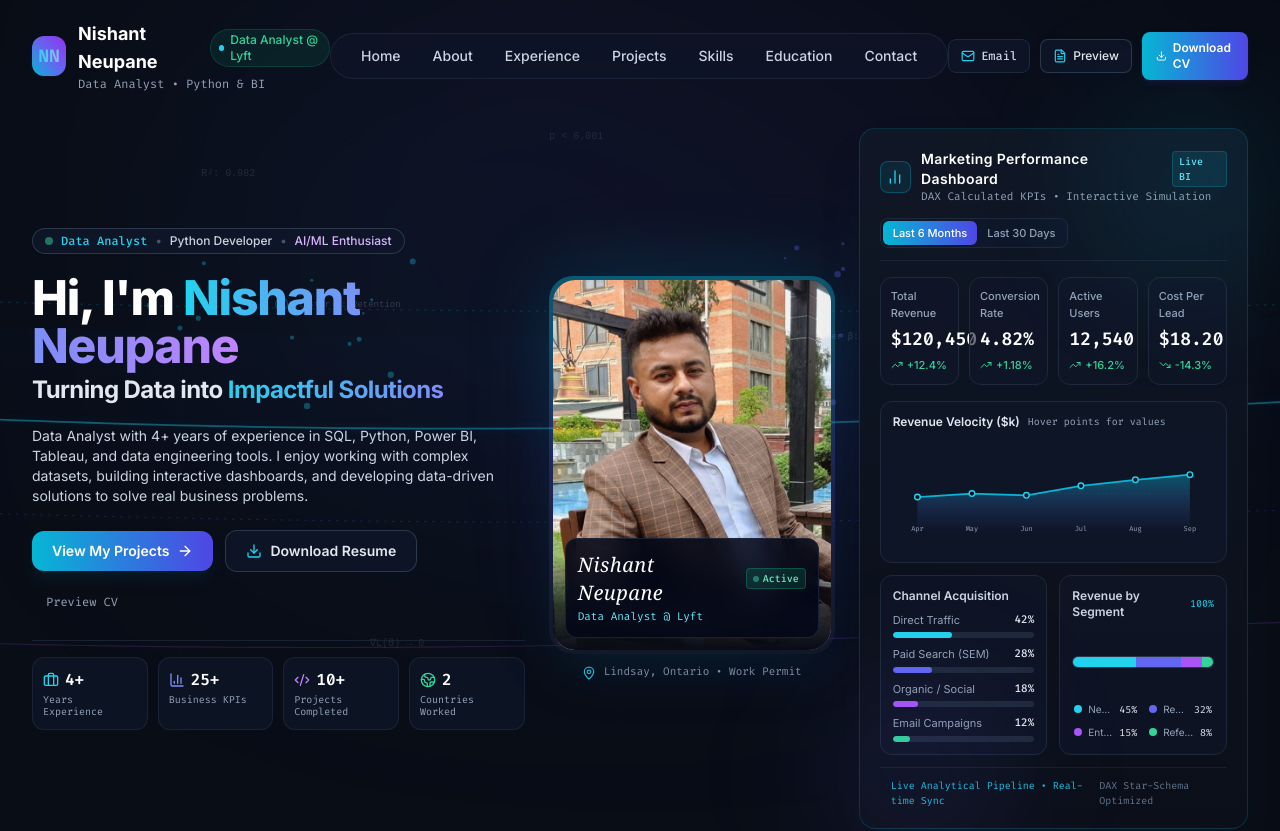
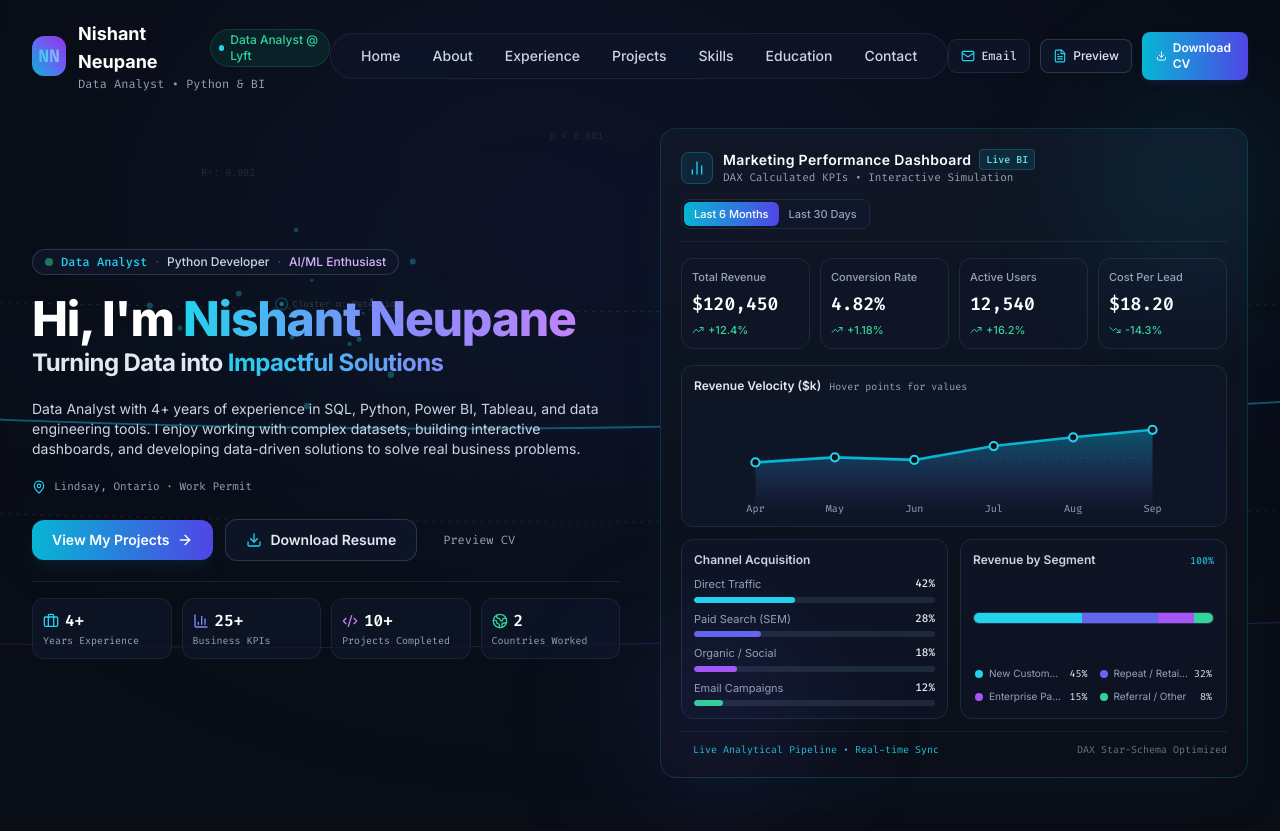
Before and after one commit to npn-nishant/portfolio, a React (Vite) app in the folder frontend/: page / in a window 1280 px wide. Shown: the top 831 px of the page. Built offline with nearby package versions, Linux system fonts and the light colour scheme.

Commit message:
remove center photo from hero

```diff
--- a/frontend/src/components/Hero.jsx
+++ b/frontend/src/components/Hero.jsx
@@ -28,18 +28,18 @@ export default function Hero({ onOpenResume }) {
       <div className="absolute top-1/4 left-1/2 -translate-x-1/2 -translate-y-1/2 w-[900px] h-[550px] bg-gradient-to-tr from-cyan-600/10 via-indigo-600/10 to-transparent blur-[140px] pointer-events-none rounded-full"></div>
 
       <div className="max-w-[1440px] mx-auto px-4 sm:px-6 lg:px-8 relative">
-        <div className="grid grid-cols-1 lg:grid-cols-12 gap-8 lg:gap-6 items-center">
+        <div className="grid grid-cols-1 lg:grid-cols-12 gap-8 lg:gap-10 items-center">
 
-          {/* Column 1: Left Text & CTAs & Stats (4.5 cols on desktop) */}
-          <div className="lg:col-span-5 space-y-5">
+          {/* Column 1: Left Text & CTAs & Stats (6 cols on desktop) */}
+          <div className="lg:col-span-6 space-y-5">
 
             {/* Top Pill / Status Tag */}
             <div className="inline-flex items-center gap-2 px-3 py-1 rounded-full bg-slate-900/90 border border-slate-700/80 text-xs font-medium text-slate-300 shadow-sm backdrop-blur-sm">
               <span className="w-2 h-2 rounded-full bg-emerald-400 animate-pulse"></span>
               <span className="font-mono text-cyan-400">Data Analyst</span>
-              <span className="text-slate-600">•</span>
+              <span className="text-slate-600">·</span>
               <span className="text-slate-300">Python Developer</span>
-              <span className="text-slate-600">•</span>
+              <span className="text-slate-600">·</span>
               <span className="text-purple-300">AI/ML Enthusiast</span>
             </div>
 
@@ -63,6 +63,12 @@ export default function Hero({ onOpenResume }) {
             <p className="text-xs sm:text-sm text-slate-300 leading-relaxed max-w-xl">
               Data Analyst with 4+ years of experience in SQL, Python, Power BI, Tableau, and data engineering tools. I enjoy working with complex datasets, building interactive dashboards, and developing data-driven solutions to solve real business problems.
             </p>
+
+            {/* Location badge */}
+            <div className="flex items-center gap-2 text-[11px] font-mono text-slate-400">
+              <MapPin className="w-3.5 h-3.5 text-cyan-400" />
+              <span>Lindsay, Ontario · Work Permit</span>
+            </div>
 
             {/* CTA Buttons */}
             <div className="flex flex-wrap items-center gap-3 pt-1">
@@ -114,52 +120,8 @@ export default function Hero({ onOpenResume }) {
 
           </div>
 
-          {/* Column 2: Center Hero Portrait Showcase with Real Cropped Photo */}
-          <div className="lg:col-span-3 flex justify-center items-center py-4 lg:py-0">
-            <div className="relative group max-w-[280px] sm:max-w-[320px] lg:max-w-none w-full flex flex-col items-center">
-
-              {/* Ambient Glow behind the photo */}
-              <div className="absolute inset-0 bg-gradient-to-b from-cyan-500/20 via-indigo-600/15 to-transparent rounded-3xl blur-2xl pointer-events-none group-hover:scale-105 transition-transform duration-500"></div>
-
-              {/* Real High-Res Cropped Photo Container */}
-              <div className="relative p-1 rounded-3xl bg-gradient-to-b from-cyan-500/40 via-indigo-500/20 to-slate-800/40 shadow-2xl shadow-cyan-950/40 group-hover:border-cyan-400/60 transition-all duration-300">
-                <div className="relative rounded-[22px] overflow-hidden bg-slate-900 aspect-[3/4] max-h-[380px]">
-                  <img
-                    src="/hero-photo.jpg"
-                    alt={personalInfo.name}
-                    className="w-full h-full object-cover object-top select-none group-hover:scale-[1.03] transition-transform duration-500"
-                  />
-                  {/* Subtle bottom gradient to blend with the card overlay */}
-                  <div className="absolute inset-x-0 bottom-0 h-24 bg-gradient-to-t from-[#090d16] via-[#090d16]/70 to-transparent pointer-events-none"></div>
-
-                  {/* Floating Signature & Role Overlay directly on the photo */}
-                  <div className="absolute bottom-3 inset-x-3 p-3 rounded-xl bg-slate-950/85 backdrop-blur-md border border-slate-800/80 shadow-lg">
-                    <div className="flex items-center justify-between gap-1 mb-0.5">
-                      <div className="font-serif italic text-lg sm:text-xl text-white tracking-wide">
-                        Nishant Neupane
-                      </div>
-                      <span className="inline-flex items-center px-1.5 py-0.5 rounded text-[10px] font-mono font-medium bg-emerald-500/15 text-emerald-300 border border-emerald-500/30">
-                        <span className="w-1.5 h-1.5 rounded-full bg-emerald-400 mr-1 animate-pulse"></span>
-                        Active
-                      </span>
-                    </div>
-                    <div className="text-[11px] font-mono text-cyan-300">
-                      Data Analyst @ Lyft
-                    </div>
-                  </div>
-                </div>
-              </div>
-
-              {/* Subtext under portrait */}
-              <div className="mt-2.5 flex items-center gap-2 text-[11px] font-mono text-slate-400">
-                <MapPin className="w-3.5 h-3.5 text-cyan-400" />
-                <span>Lindsay, Ontario • Work Permit</span>
-              </div>
-            </div>
-          </div>
-
-          {/* Column 3: Right Side Interactive Dashboard (4 cols on desktop) */}
-          <div className="lg:col-span-4 w-full">
+          {/* Column 2: Right Side Interactive Dashboard (6 cols on desktop) */}
+          <div className="lg:col-span-6 w-full">
             <InteractiveDashboard />
           </div>
 
```
